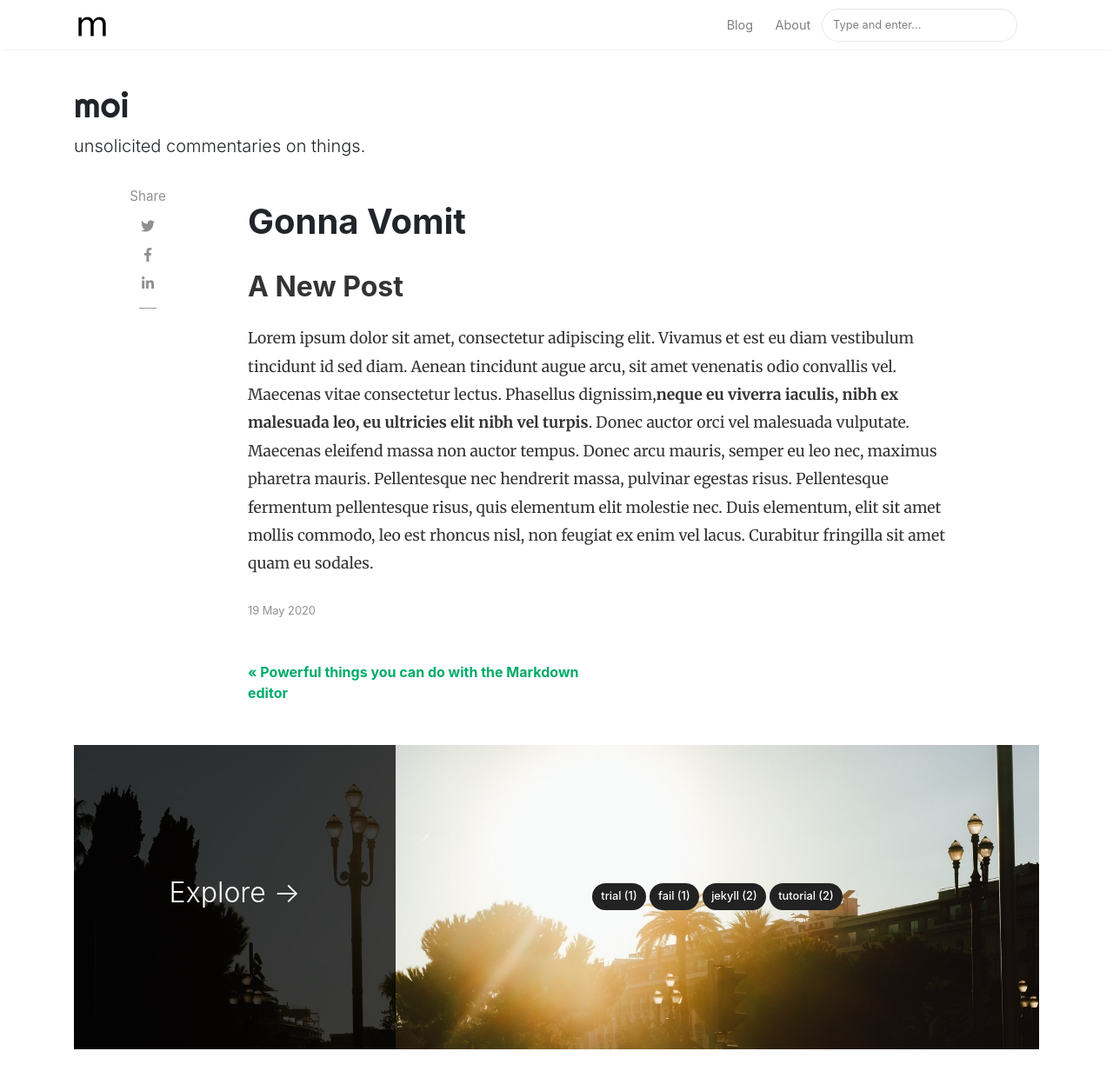
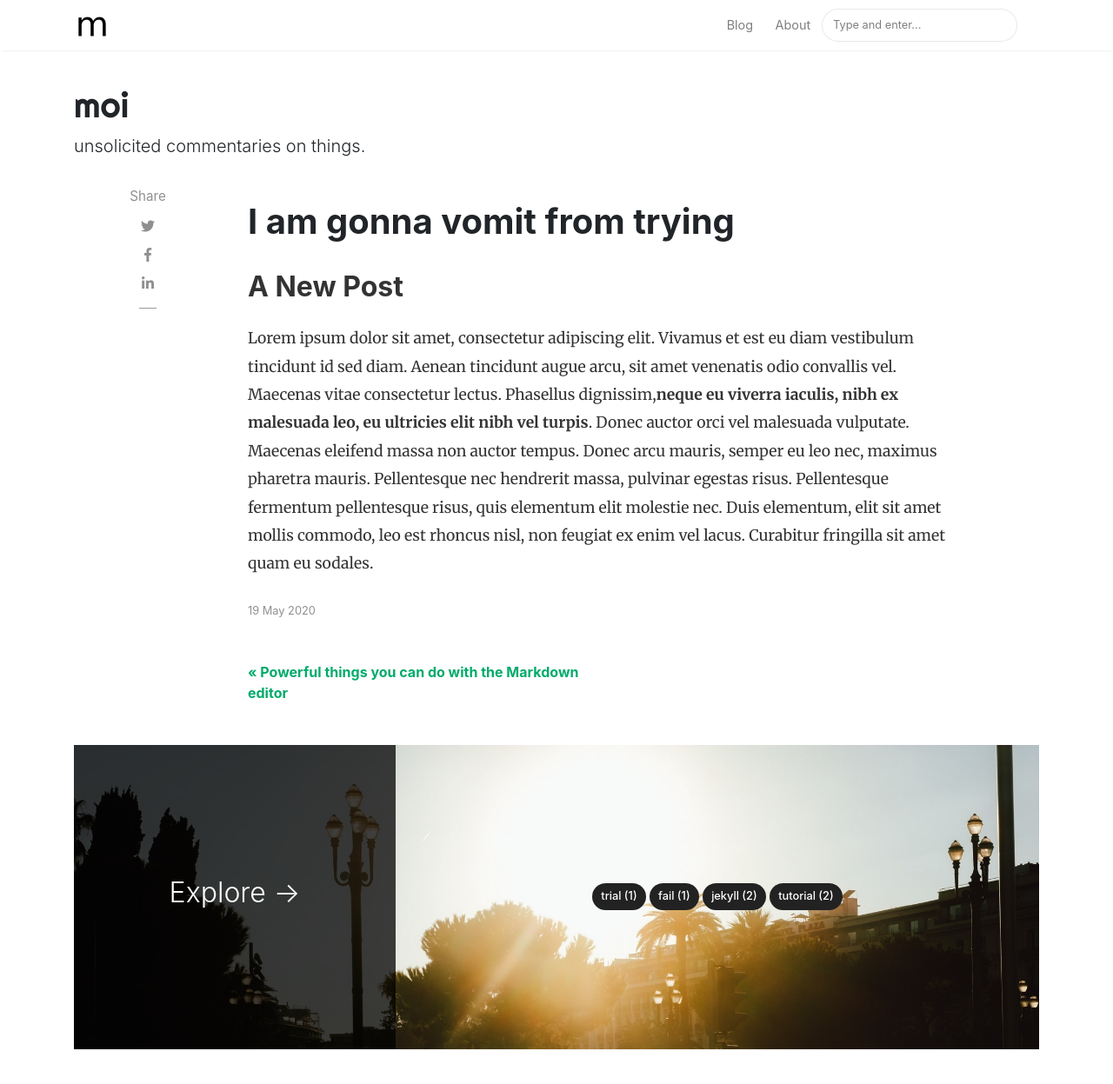
Before and after one commit to pvtbronze/pvtbronze.github.io, a Jekyll site: the page built from _posts/2020-05-19-gonna-vomit.md, in a window 1280 px wide and 1297 px high. Shown: the top 1247 px of the window at 87% size. Built offline with Jekyll 4.4.1, drawn with Linux system fonts in a browser that asks for light colours; nearby versions of some CDN libraries; our own code applies the rules of GitHub Pages for plain Markdown files.

Commit message:
Update 2020-05-19-gonna-vomit.md

```diff
--- a/_posts/2020-05-19-gonna-vomit.md
+++ b/_posts/2020-05-19-gonna-vomit.md
@@ -1,5 +1,6 @@
 ---
 published: true
+title: I am gonna vomit from trying
 ---
 ## A New Post
 
```
